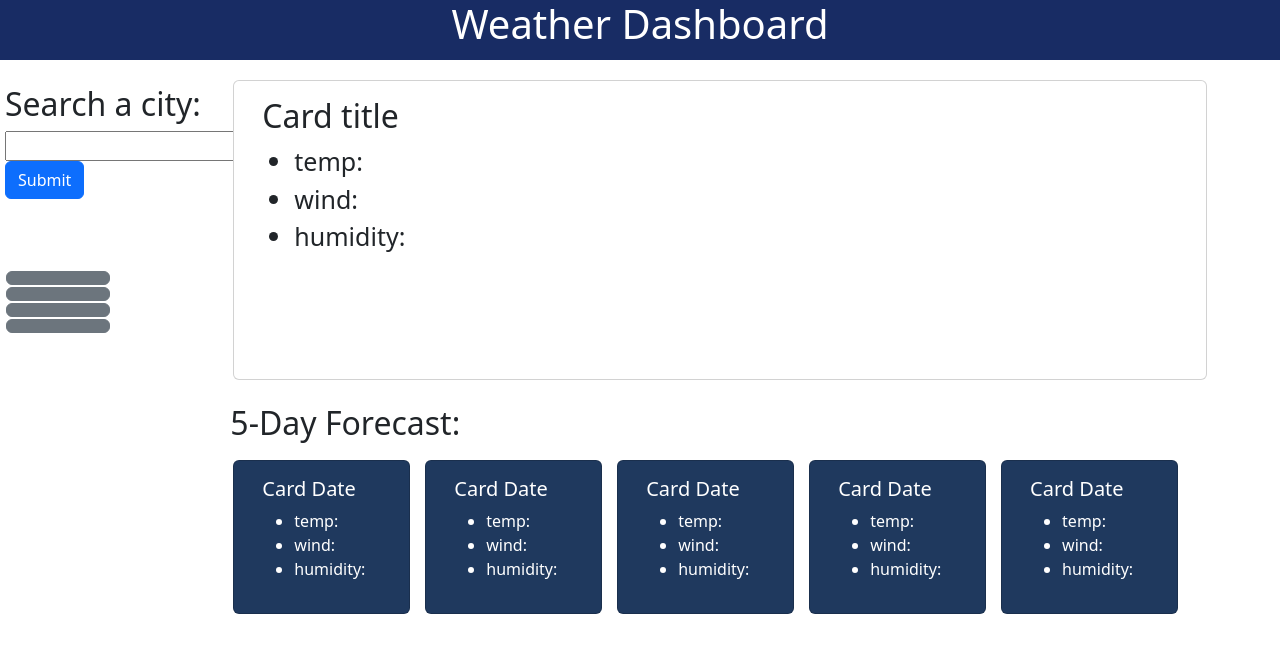
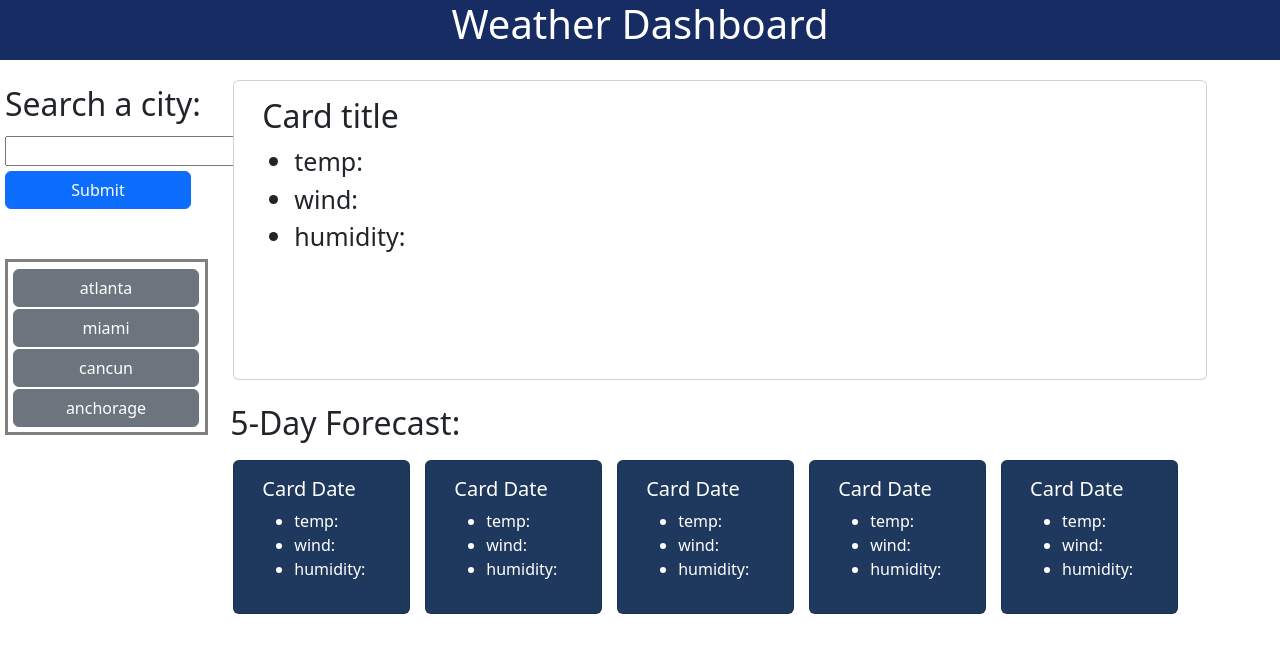
Before and after one commit to Micklitodev/WeatherTrackerAPI, a plain HTML site: page index.html in a window 1280 px wide. Drawn offline with nearby package versions, Linux system fonts and the light colour scheme; no server answers.

Commit message:
Updated main.js to use local storage instead of text content to maintain the data persistance in the search history, set defaults to local storage if no local storage is found. updated css to better display search history acrossed all veiwports

```diff
--- a/assets/style.css
+++ b/assets/style.css
@@ -19,11 +19,24 @@ form {
   margin-left: 5px;
 }
 
+form .btn {
+  width: 186px;
+}
+
+form input {
+  margin-top: 5px;
+}
+
+#error-message {
+  display: none;
+  color: red;
+}
+
 .previous-search {
-  max-width: fit-content;
-  justify-content: center;
-  margin-top: 70px;
-  margin-left: 1px;
+  width: 203px;
+  margin-top: 50px;
+  border: solid grey;
+  padding: 5px;
 }
 
 .previous-search .btn {
--- a/index.html
+++ b/index.html
@@ -24,7 +24,7 @@
       <label for="city"><h2>Search a city:</h2></label>
       <input type="text" id="city" name="city" />
       <input id="submit" class="btn btn-primary" type="submit" value="Submit" />
-      <div class="previous-search row">
+      <div class="previous-search">
         <button class="btn btn-secondary"></button>
         <button class="btn btn-secondary"></button>
         <button class="btn btn-secondary"></button>
--- a/src/main.js
+++ b/src/main.js
@@ -154,8 +154,27 @@ document.addEventListener("DOMContentLoaded", function () {
     }
   };
 
+
+  if(!localStorage.getItem(1)) {
+    searchHistoryBtn[1].textContent = localStorage.setItem(1, 'atlanta');
+    searchHistoryBtn[2].textContent = localStorage.setItem(2, 'miami');
+    searchHistoryBtn[3].textContent = localStorage.setItem(3, 'cancun');
+    searchHistoryBtn[4].textContent = localStorage.setItem(4, 'anchorage');
+    searchHistoryBtn[1].textContent = localStorage.getItem(1);
+    searchHistoryBtn[2].textContent = localStorage.getItem(2);
+    searchHistoryBtn[3].textContent = localStorage.getItem(3);
+    searchHistoryBtn[4].textContent = localStorage.getItem(4);
+  } else {
+    searchHistoryBtn[1].textContent = localStorage.getItem(1);
+    searchHistoryBtn[2].textContent = localStorage.getItem(2);
+    searchHistoryBtn[3].textContent = localStorage.getItem(3);
+    searchHistoryBtn[4].textContent = localStorage.getItem(4);
+
+  }
+
   function searchHistory(city) {
     searchHistoryBtn[index].textContent = city;
+    localStorage.setItem(index, searchHistoryBtn[index].textContent);
     searchHistoryBtn[index].addEventListener("click", handleSearchEvent);
     if (index >= 4) {
       index = 1;
```
